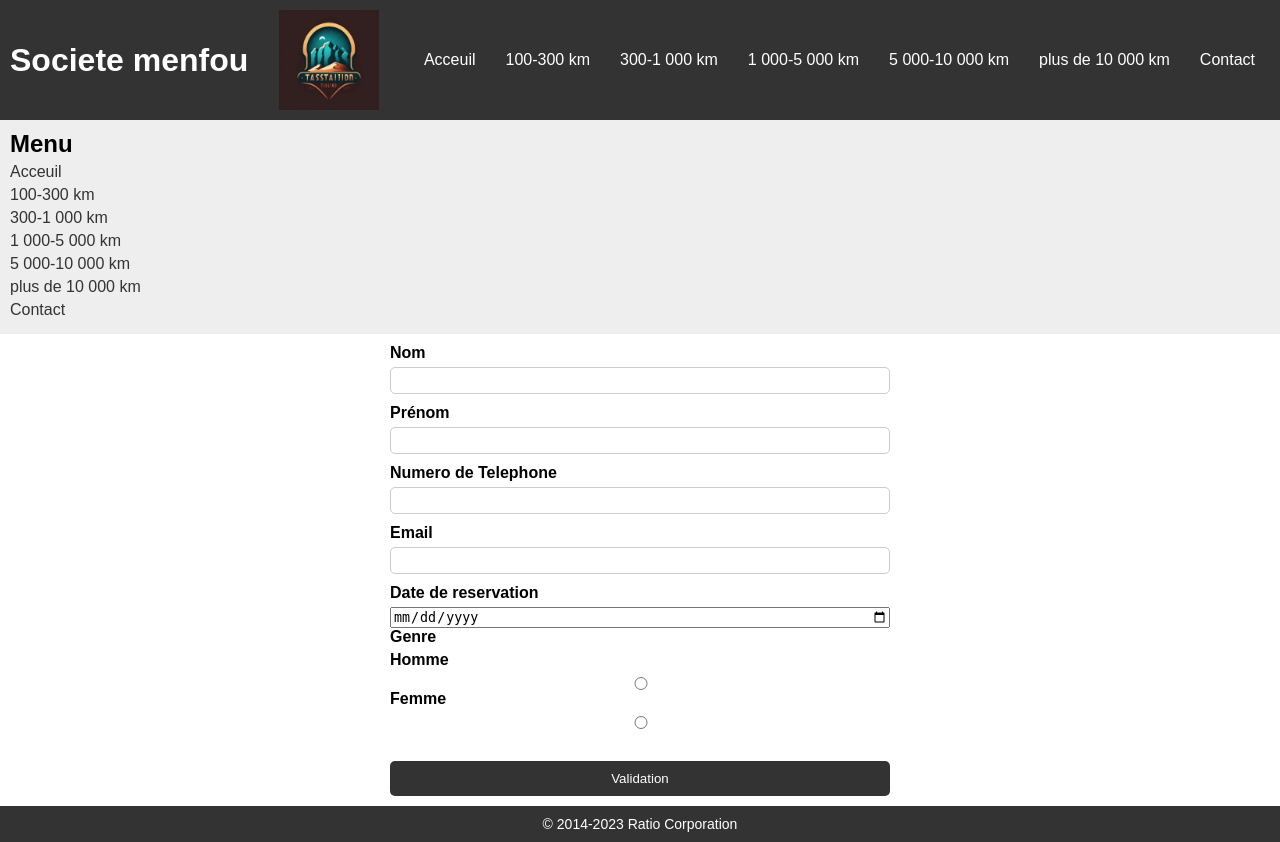
After one commit to QuentinDucoulombier/CYTECH-dev-web, a PHP site: page /formulaire.html in a window 1280 px wide. The commit adds this page. Run offline with PHP 8.4, Linux system fonts and the light colour scheme.

Commit message:
Ca avance

```diff
--- /dev/null
+++ b/INGdevWeb/ING1GI3-DUCOULOMBIER-QUENTIN/css/styletest.css
@@ -0,0 +1,139 @@
+/* Style général */
+
+body {
+    font-family: Arial, sans-serif;
+    margin: 0;
+    padding: 0;
+  }
+
+  /* Header */
+
+  #Header {
+    background-color: #333;
+    color: #fff;
+    padding: 10px;
+    display: flex;
+    justify-content: space-between;
+    align-items: center;
+  }
+
+  #Header h1 {
+    margin: 0;
+  }
+
+  #Header #logo {
+    width: 100px;
+  }
+
+  #Header ul {
+    margin: 0;
+    padding: 0;
+    list-style: none;
+    display: flex;
+  }
+
+  #Header ul li {
+    margin: 0 10px;
+  }
+
+  #Header ul li a {
+    color: #fff;
+    text-decoration: none;
+    padding: 5px;
+    border-radius: 5px;
+  }
+
+  #Header ul li a:hover {
+    background-color: #fff;
+    color: #333;
+  }
+
+  /* Menu */
+
+  #Menu {
+    background-color: #eee;
+    padding: 10px;
+  }
+
+  #Menu h2 {
+    margin: 0;
+  }
+
+  #Menu ul {
+    margin: 0;
+    padding: 0;
+    list-style: none;
+  }
+
+  #Menu ul li {
+    margin: 5px 0;
+  }
+
+  #Menu ul li a {
+    color: #333;
+    text-decoration: none;
+  }
+
+  #Menu ul li a:hover {
+    text-decoration: underline;
+  }
+
+  /* Main */
+
+  #Main {
+    padding: 10px;
+  }
+
+  /* Formulaire de contact */
+
+  #mainContact {
+    max-width: 500px;
+    margin: 0 auto;
+  }
+
+  #mainContact form {
+    display: flex;
+    flex-direction: column;
+  }
+
+  #mainContact label {
+    font-weight: bold;
+    margin-bottom: 5px;
+  }
+
+  #mainContact input[type="text"],
+  #mainContact input[type="tel"],
+  #mainContact input[type="email"] {
+    padding: 5px;
+    margin-bottom: 10px;
+    border-radius: 5px;
+    border: 1px solid #ccc;
+  }
+
+  #mainContact input[type="submit"] {
+    background-color: #333;
+    color: #fff;
+    border: none;
+    padding: 10px 20px;
+    border-radius: 5px;
+    cursor: pointer;
+  }
+
+  #mainContact input[type="submit"]:hover {
+    background-color: #fff;
+    color: #333;
+  }
+
+  /* Footer */
+
+  #Footer {
+    background-color: #333;
+    color: #fff;
+    padding: 10px;
+    text-align: center;
+  }
+
+  #Footer p {
+    margin: 0;
+    font-size: 14px;
+  }
--- /dev/null
+++ b/INGdevWeb/ING1GI3-DUCOULOMBIER-QUENTIN/formulaire.html
@@ -0,0 +1,65 @@
+<!DOCTYPE html>
+<html>
+    <head>
+        <meta charset="utf-8">
+        <link rel="stylesheet" href="./css/styletest.css" />
+        <title>Blog Random</title>
+    </head>
+    <body>
+        <header id="Header">
+            <h1>Societe menfou</h1>
+            <img src="./img/testlogo.png" alt="logo of the company" id="logo"/>
+            <ul id="ensMenuHor">
+                <li id="menuHor"><a href="#mainAcceuil">Acceuil</a></li>
+                <li id="menuHor"><a href="product1.html#main100km">100-300 km</a></li>
+                <li id="menuHor"><a href="product1.html#main1000km">300-1 000 km</a></li>
+                <li id="menuHor"><a href="product1.html">1 000-5 000 km</a></li>
+                <li id="menuHor"><a href="product1.html">5 000-10 000 km</a></li>
+                <li id="menuHor"><a href="product1.html">plus de 10 000 km</a></li>
+                <li id="menuHor"><a href="formulaire.html">Contact</a></li>
+            </ul>
+
+        </header>
+        <section id="Menu">
+            <h2>Menu</h2>
+            <ul>
+                <li><a href="#mainAcceuil">Acceuil</a></li>
+                <li><a href="product1.html#main100km">100-300 km</a></li>
+                <li><a href="product1.html#main1000km">300-1 000 km</a></li>
+                <li><a href="product1.html">1 000-5 000 km</a></li>
+                <li><a href="product1.html">5 000-10 000 km</a></li>
+                <li><a href="product1.html">plus de 10 000 km</a></li>
+                <li><a href="formulaire.html">Contact</a></li>
+            </ul>
+
+        </section>
+
+        <section id="Main">
+            <section id="mainContact">
+                <form action="/checkAnswers" method="post">
+                    <label for="nom">Nom</label>
+                    <input type="text" id="nom" name="nom" required="required">
+                    <label for="prenom">Prénom</label>
+                    <input type="text" id="prenom" name="prenom" required="required">
+                    <label for="Telephone">Numero de Telephone</label>
+                    <input type="tel" id="Telephone" name="Telephone" required="required">
+                    <label for="Ema">Email</label>
+                    <input type="email" id="Email" name="Email"/>
+                    <label for="dReserva">Date de reservation</label>
+                    <input type="date" id="dReserva" name="dReserva" required="required">
+                    <label>Genre</label>
+                    <label for="Homme">Homme</label>
+                    <input type="radio" id="Homme" name="Genre" value="Homme">
+                    <label for="Femme">Femme</label>
+                    <input type="radio" id="Femme" name="Genre" value="Femme">
+                    <p></p>
+                    <input type="submit" id="validation" name="validation" value="Validation">
+                </form>
+            </section>
+        </section>
+
+        <footer id="Footer">
+            <p class="Copyright">&#169 2014-2023 Ratio Corporation</p>
+        </footer>
+    </body>
+</html>
```
Also changed, not shown: INGdevWeb/ING1GI3-DUCOULOMBIER-QUENTIN/accueil.html (added, +46 -0 lines), INGdevWeb/ING1GI3-DUCOULOMBIER-QUENTIN/css/style.css (+21 -0 lines), INGdevWeb/ING1GI3-DUCOULOMBIER-QUENTIN/index.html (deleted, +0 -94 lines), INGdevWeb/ING1GI3-DUCOULOMBIER-QUENTIN/js/script.js (added, +18 -0 lines), INGdevWeb/ING1GI3-DUCOULOMBIER-QUENTIN/product1.html (added, +153 -0 lines).
